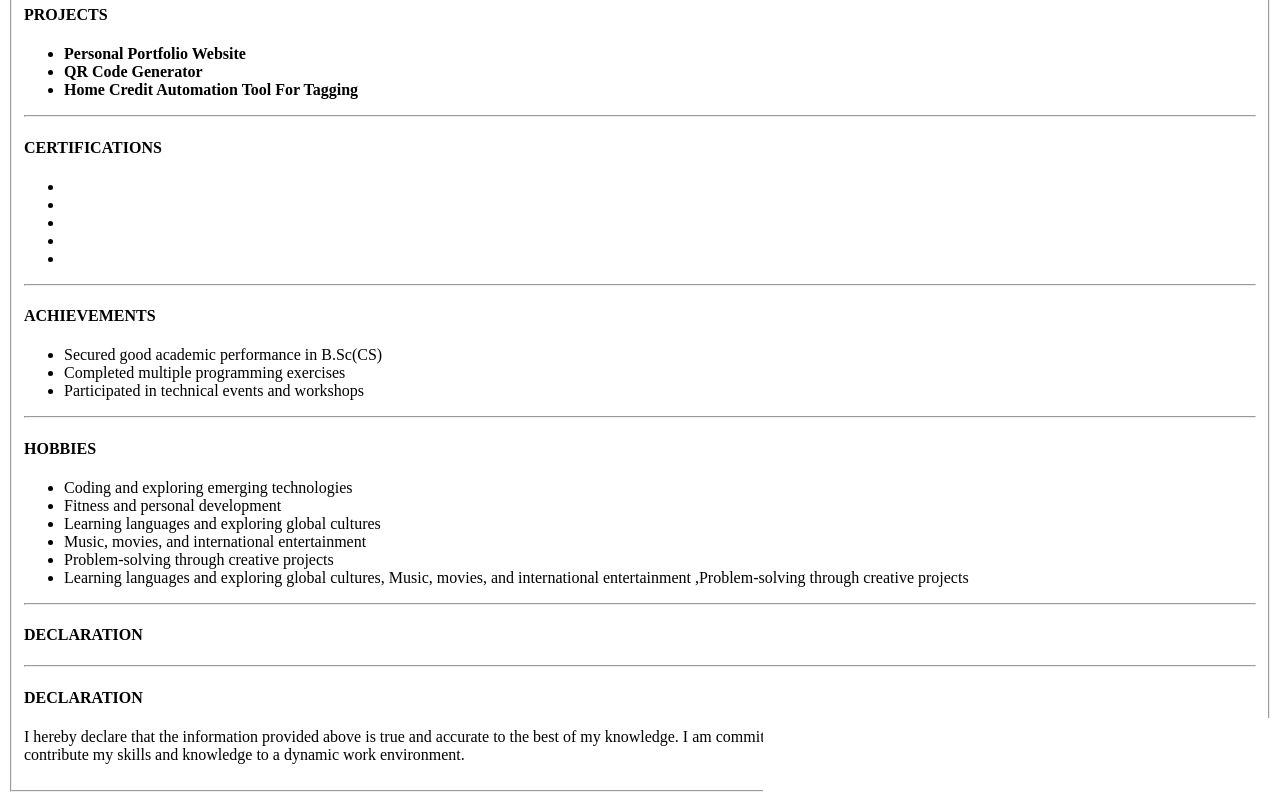
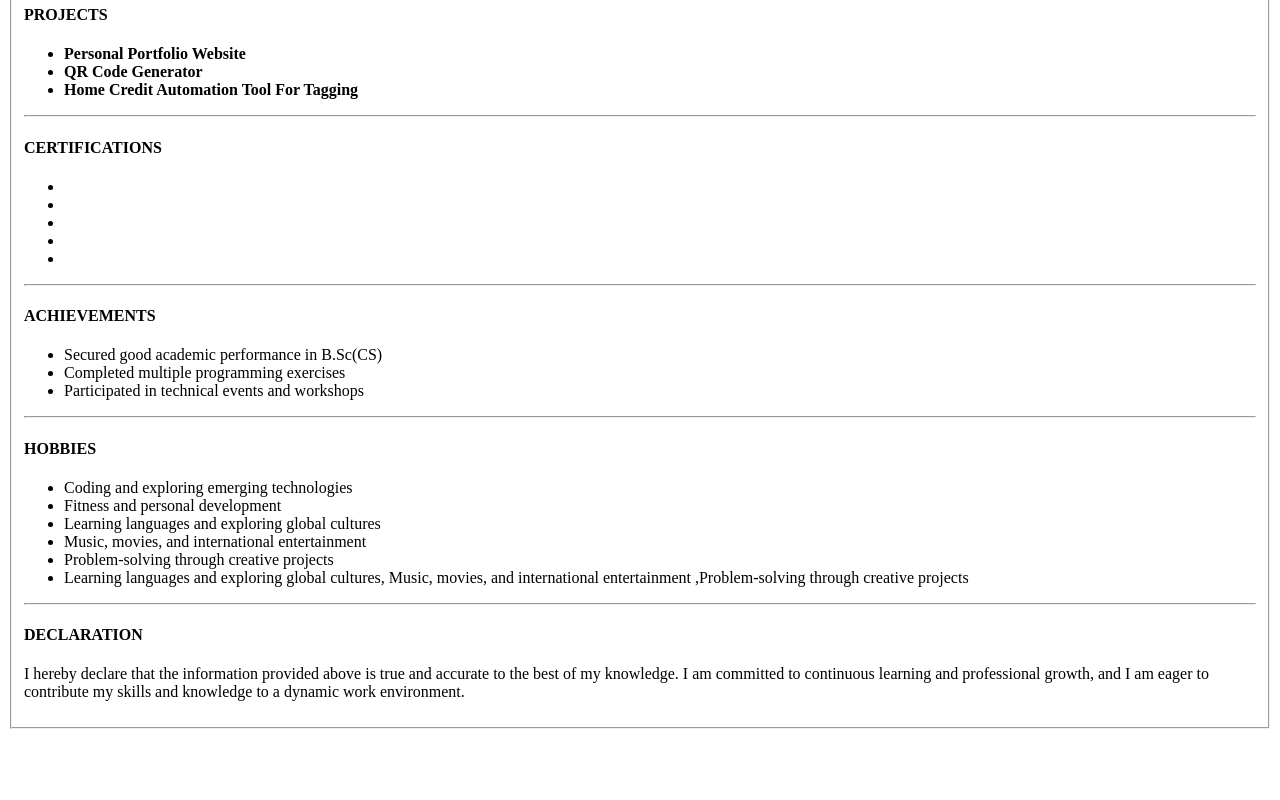
Before and after one commit to deepaksprasad-09/RESUME, a plain HTML site: page index.html in a window 1280 px wide. Shown: the part 807-1607 px from the top of the page. After the commit the page ends 1544 px from the top, so only its background shows below. Drawn offline with Linux system fonts and the light colour scheme.

Commit message:
AFTER FIXING

```diff
--- a/index.html
+++ b/index.html
@@ -121,14 +121,6 @@
       <section>
         <h4>DECLARATION</h4>
         <p>
-
-
-        </ul>
-      </section>
-      <hr>
-      <section>
-        <h4>DECLARATION</h4>
-        <p>
           I hereby declare that the information provided above is true and accurate to the best of my knowledge. I am committed to continuous learning and professional growth, and I am eager to contribute my skills and knowledge to a dynamic work environment.
         </p>
 
```
